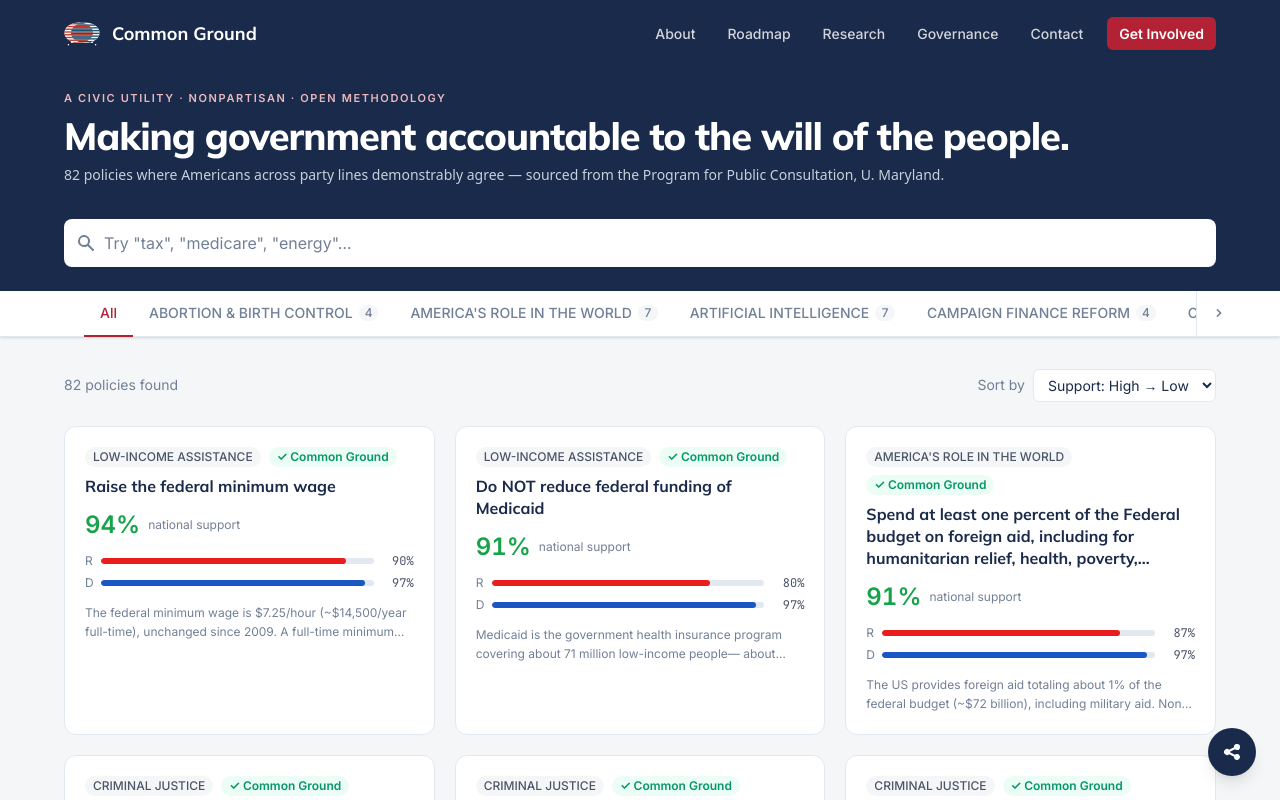
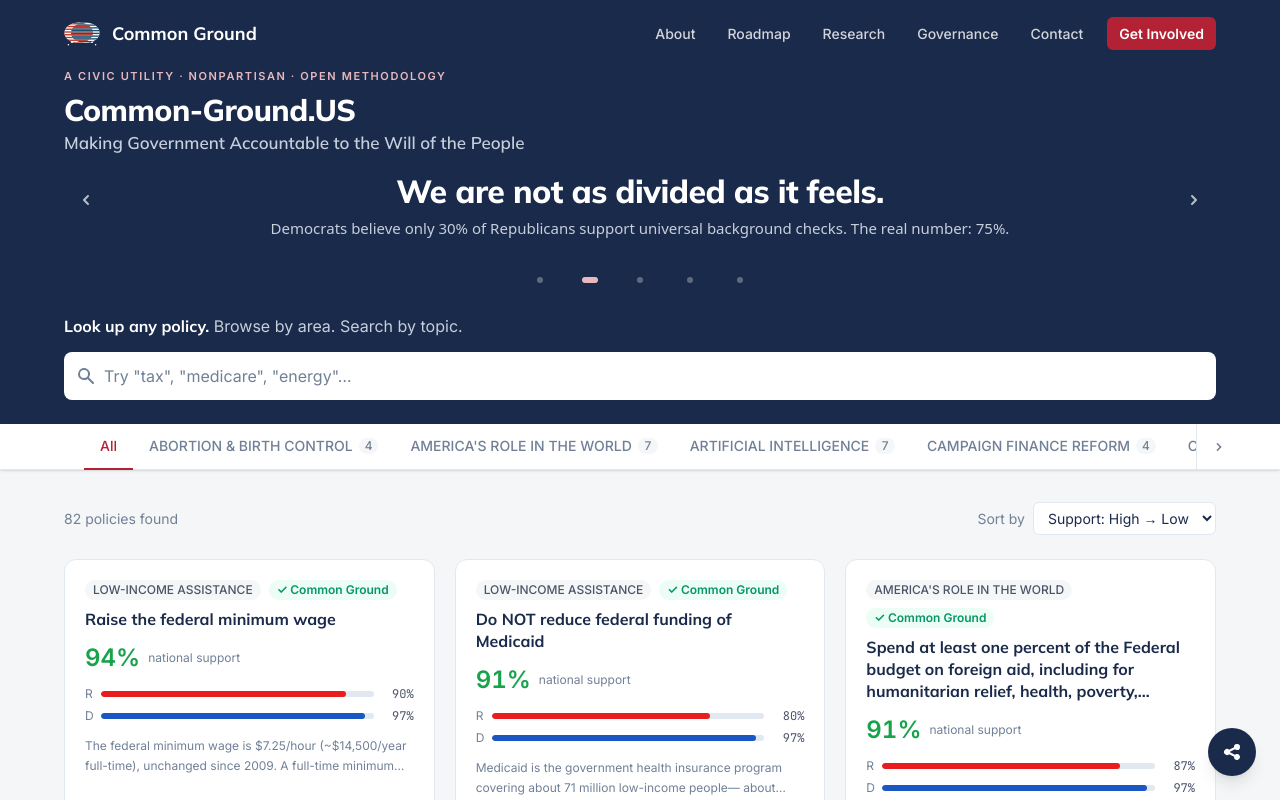
Before and after one commit to common-ground-us/website, a Next.js app: page / in a window 1280 px wide. Shown: the top 800 px of the page. Built offline with nearby package versions, Linux system fonts and the light colour scheme.

Commit message:
Home page changes incorporated.

```diff
--- a/src/app/page.tsx
+++ b/src/app/page.tsx
@@ -2,8 +2,10 @@
 
 import { useState, useEffect, useCallback, useRef, Suspense } from "react";
 import { useSearchParams, useRouter } from "next/navigation";
+import Link from "next/link";
 import Header from "@/components/Header";
 import Footer from "@/components/Footer";
+import HeroCarousel from "@/components/HeroCarousel";
 import PolicyCard from "@/components/PolicyCard";
 import type { Policy } from "@/lib/types";
 
@@ -239,24 +241,33 @@ function HomePageInner() {
     <div className="flex flex-col min-h-screen">
       <Header />
       <main id="main-content" className="flex-1">
-        {/* Hero */}
-        <section className="bg-[#1a2a4a] text-white py-4 sm:py-[22px]">
+        {/* Hero — brand line + launch carousel */}
+        <section className="bg-[#1a2a4a] text-white">
           <div className="max-w-[1200px] mx-auto px-4 sm:px-6">
             <p className="text-[10px] sm:text-[11px] uppercase tracking-[1.6px] font-semibold text-[#e8b8be]">
               A civic utility · Nonpartisan · Open methodology
             </p>
-            <h1 className="font-display text-[24px] sm:text-[38px] leading-[1.08] tracking-[-0.5px] sm:tracking-[-1px] font-extrabold mt-1.5 sm:mt-2 [text-wrap:balance] text-white">
-              Making government accountable to the will of the people.
+            <p className="font-display text-[22px] sm:text-[30px] leading-tight tracking-[-0.5px] font-extrabold mt-1.5 text-white">
+              Common-Ground.US
+            </p>
+            <h1 className="font-display text-[15px] sm:text-[17px] leading-snug font-semibold text-[#c7cfdc] mt-0.5">
+              Making Government Accountable to the Will of the People
             </h1>
-            <p className="font-sans text-[13px] sm:text-[14px] leading-[1.45] text-[#c7cfdc] mt-1.5 sm:mt-2 [text-wrap:pretty]">
-              {allPolicies.length || 82}{" "}policies where Americans across party lines demonstrably agree — sourced from the Program for Public Consultation, U.&nbsp;Maryland.
-            </p>
+            <HeroCarousel />
           </div>
         </section>
 
         {/* Search header */}
         <section className="bg-[#1a2a4a] text-white pt-2 pb-5 sm:pt-3 sm:pb-6">
           <div className="max-w-[1200px] mx-auto px-4 sm:px-6">
+            <p className="mb-2.5 sm:mb-3 text-[15px] sm:text-[16px]">
+              <span className="font-display font-bold text-white">
+                Look up any policy.
+              </span>{" "}
+              <span className="text-[#c7cfdc]">
+                Browse by area. Search by topic.
+              </span>
+            </p>
             <div className="relative">
               <svg
                 xmlns="http://www.w3.org/2000/svg"
@@ -359,6 +370,28 @@ function HomePageInner() {
             </>
           )}
         </section>
+
+        {/* Closing band — below the lookup */}
+        <section className="border-t border-[#e2e8f0] bg-[#f5f6f8]">
+          <div className="max-w-[1200px] mx-auto px-4 sm:px-6 py-10 flex flex-col items-start gap-5">
+            <p className="text-[#4a5568] leading-relaxed">
+              The look-up tool is just the start. The full Common Ground Platform
+              publishes August&nbsp;1,&nbsp;2026. The Scorecard follows in October.{" "}
+              <Link
+                href="/roadmap/"
+                className="text-[#1a56c4] underline hover:no-underline"
+              >
+                See the full Product Roadmap →
+              </Link>
+            </p>
+            <Link
+              href="/get-involved/"
+              className="inline-flex items-center justify-center px-6 py-3 bg-[#1a2a4a] text-white font-semibold rounded-lg hover:bg-[#2a3f6e] transition-colors"
+            >
+              Get Involved
+            </Link>
+          </div>
+        </section>
       </main>
       <Footer />
     </div>
--- /dev/null
+++ b/src/components/HeroCarousel.tsx
@@ -0,0 +1,140 @@
+"use client";
+
+import { useState, useEffect, useRef, useCallback } from "react";
+
+type Slide = { headline: string; body: string };
+
+/**
+ * Launch hero carousel — rotates 3-5 brand/positioning messages.
+ * All 5 candidate slides from the content spec are included by default;
+ * trim this array to the 3-5 Keith commits to.
+ */
+const SLIDES: Slide[] = [
+  {
+    headline: "What do Americans actually agree on?",
+    body: "Eighty-two federal policies. Supermajority support across party lines. Search and see.",
+  },
+  {
+    headline: "We are not as divided as it feels.",
+    body: "Democrats believe only 30% of Republicans support universal background checks. The real number: 75%.",
+  },
+  {
+    headline: "The answer is in front of us.",
+    body: "People can act in concert when they see they are standing on common ground.",
+  },
+  {
+    headline: "Free, nonpartisan, no agenda.",
+    body: "Self-funded. No donations. No advertising. No party affiliation. Just the data.",
+  },
+  {
+    headline: "Built on rigorous research.",
+    body: "Primary source: University of Maryland's Program for Public Consultation. Plus Pew, KFF, Gallup, and other peer-reviewed sources.",
+  },
+];
+
+const INTERVAL_MS = 6000;
+
+export default function HeroCarousel() {
+  const [index, setIndex] = useState(0);
+  const [paused, setPaused] = useState(false);
+  const reducedMotion = useRef(false);
+
+  const count = SLIDES.length;
+  const go = useCallback(
+    (next: number) => setIndex(((next % count) + count) % count),
+    [count]
+  );
+
+  useEffect(() => {
+    reducedMotion.current =
+      typeof window !== "undefined" &&
+      window.matchMedia?.("(prefers-reduced-motion: reduce)").matches;
+  }, []);
+
+  useEffect(() => {
+    if (paused || reducedMotion.current || count <= 1) return;
+    const t = setTimeout(() => go(index + 1), INTERVAL_MS);
+    return () => clearTimeout(t);
+  }, [index, paused, count, go]);
+
+  return (
+    <div
+      className="relative mt-4 sm:mt-5"
+      role="group"
+      aria-roledescription="carousel"
+      aria-label="Common Ground highlights"
+      onMouseEnter={() => setPaused(true)}
+      onMouseLeave={() => setPaused(false)}
+      onFocus={() => setPaused(true)}
+      onBlur={() => setPaused(false)}
+    >
+      <div className="flex items-start gap-2 sm:gap-3">
+        {/* Prev */}
+        <button
+          type="button"
+          onClick={() => go(index - 1)}
+          aria-label="Previous slide"
+          className="shrink-0 mt-1 flex items-center justify-center w-8 h-8 rounded-full text-white/70 hover:text-white hover:bg-white/10 transition-colors focus-visible:outline-white"
+        >
+          <svg className="w-5 h-5" viewBox="0 0 20 20" fill="currentColor" aria-hidden="true">
+            <path fillRule="evenodd" d="M12.707 5.293a1 1 0 010 1.414L9.414 10l3.293 3.293a1 1 0 01-1.414 1.414l-4-4a1 1 0 010-1.414l4-4a1 1 0 011.414 0z" clipRule="evenodd" />
+          </svg>
+        </button>
+
+        {/* Slides — fixed min-height avoids layout shift between messages */}
+        <div className="flex-1 min-w-0 min-h-[88px] sm:min-h-[78px]" aria-live="polite">
+          {SLIDES.map((slide, i) => (
+            <div
+              key={slide.headline}
+              hidden={i !== index}
+              aria-roledescription="slide"
+              aria-label={`${i + 1} of ${count}`}
+              className="text-center"
+            >
+              <h2 className="font-display text-[22px] sm:text-[32px] leading-[1.1] tracking-[-0.5px] font-extrabold text-white [text-wrap:balance]">
+                {slide.headline}
+              </h2>
+              <p className="font-sans text-[14px] sm:text-[15px] leading-[1.45] text-[#c7cfdc] mt-2 [text-wrap:pretty]">
+                {slide.body}
+              </p>
+            </div>
+          ))}
+        </div>
+
+        {/* Next */}
+        <button
+          type="button"
+          onClick={() => go(index + 1)}
+          aria-label="Next slide"
+          className="shrink-0 mt-1 flex items-center justify-center w-8 h-8 rounded-full text-white/70 hover:text-white hover:bg-white/10 transition-colors focus-visible:outline-white"
+        >
+          <svg className="w-5 h-5" viewBox="0 0 20 20" fill="currentColor" aria-hidden="true">
+            <path fillRule="evenodd" d="M7.293 14.707a1 1 0 010-1.414L10.586 10 7.293 6.707a1 1 0 011.414-1.414l4 4a1 1 0 010 1.414l-4 4a1 1 0 01-1.414 0z" clipRule="evenodd" />
+          </svg>
+        </button>
+      </div>
+
+      {/* Dots */}
+      <div className="flex items-center justify-center gap-1.5 mt-1.5">
+        {SLIDES.map((slide, i) => (
+          <button
+            key={slide.headline}
+            type="button"
+            onClick={() => go(i)}
+            aria-label={`Go to slide ${i + 1}`}
+            aria-current={i === index}
+            className="group flex items-center justify-center min-h-0 min-w-0 p-0.5 focus-visible:outline-white"
+          >
+            <span
+              className={`block h-1.5 rounded-full transition-all ${
+                i === index
+                  ? "w-4 bg-[#e8b8be]"
+                  : "w-1.5 bg-white/30 group-hover:bg-white/50"
+              }`}
+            />
+          </button>
+        ))}
+      </div>
+    </div>
+  );
+}
```
